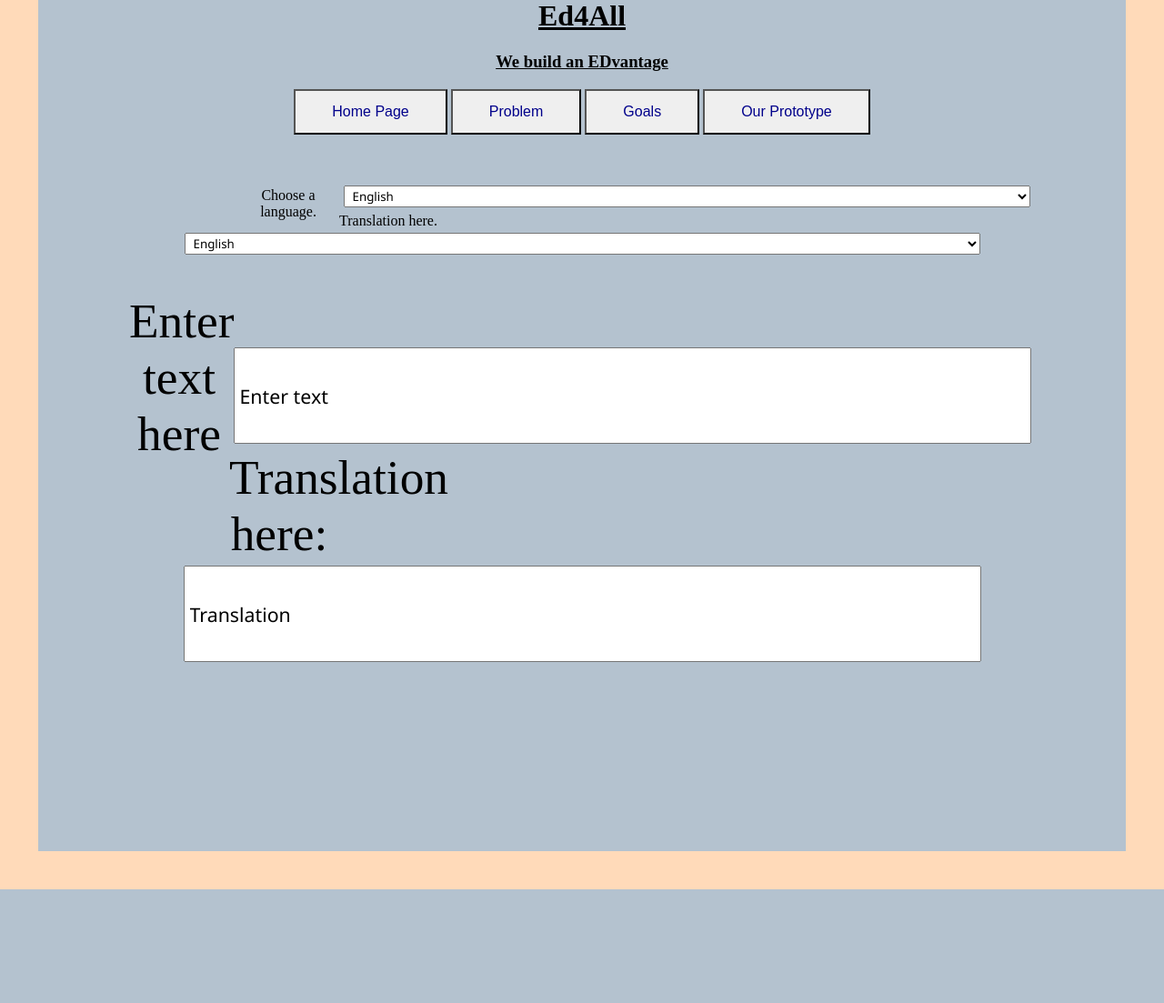
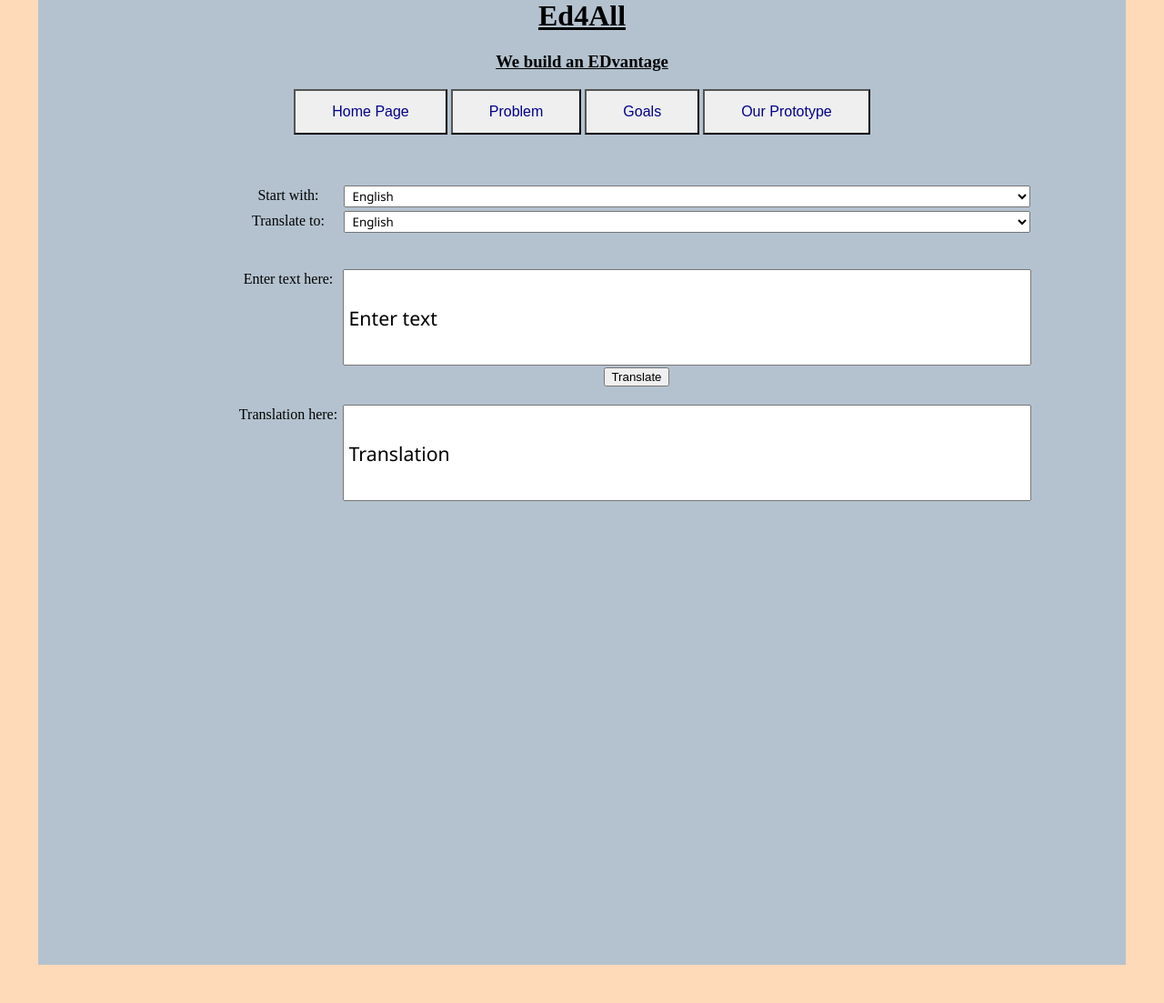
Before and after one commit to GoldenKTB/Ed4All, a Flask app: page /prototype in a window 1280 px wide. Shown: the part 268-1371 px from the top of the page at 91% size. Before the commit the page ends 1246 px from the top, so only its background shows below. Run offline with Flask 2, Linux system fonts and the light colour scheme.

Commit message:
Made stuff work

```diff
--- a/app.py
+++ b/app.py
@@ -1,5 +1,4 @@
 from flask import Flask, render_template, request
-from flask_sqlalchemy import SQLAlchemy
 from translation import english, spanish, german, mandarin, finnish
 
 app = Flask(__name__)
@@ -16,9 +15,35 @@ def problem():
 def solution():
     return render_template("Goals of solution.html")
 
-@app.route("/prototype")
+@app.route("/prototype", methods=['GET', 'POST'])
 def prototype():
-    return render_template("prototype.html")
+    if request.method == "POST":
+        select_start = request.form.get('start')
+        select_end = request.form.get('end')
+        translate = request.form.get('text_to_translate')
+        match select_start:
+            case "English":
+                result = english(select_end.lower(), translate)
+                print(result)
+                return render_template("prototype.html", data=[{"languages":"English"}, {"languages":"Spanish"}, {"languages":"Finnish"}, {"languages":"German"}, {"languages":"Mandarin"}], translation_text=result)
+
+            case "Spanish":
+                result = spanish(select_end.lower(), translate)
+                return render_template("prototype.html", data=[{"languages":"English"}, {"languages":"Spanish"}, {"languages":"Finnish"}, {"languages":"German"}, {"languages":"Mandarin"}], translation_text=result)
+
+            case "German":
+                result = german(select_end.lower(), translate)
+                return render_template("prototype.html", data=[{"languages":"English"}, {"languages":"Spanish"}, {"languages":"Finnish"}, {"languages":"German"}, {"languages":"Mandarin"}], translation_text=result)
+
+            case "Mandarin":
+                result = mandarin(select_end.lower(), translate)
+                return render_template("prototype.html", data=[{"languages":"English"}, {"languages":"Spanish"}, {"languages":"Finnish"}, {"languages":"German"}, {"languages":"Mandarin"}], translation_text=result)
+
+            case "Finnish":
+                result = finnish(select_end.lower(), translate)
+                return render_template("prototype.html", data=[{"languages":"English"}, {"languages":"Spanish"}, {"languages":"Finnish"}, {"languages":"German"}, {"languages":"Mandarin"}], translation_text=result)
+
+    return render_template("prototype.html", data=[{"languages":"English"}, {"languages":"Spanish"}, {"languages":"Finnish"}, {"languages":"German"}, {"languages":"Mandarin"}], translation_text="Translation")
 
 if __name__ == "__main__":
     app.run()
--- a/static/styles/style4.css
+++ b/static/styles/style4.css
@@ -3,16 +3,11 @@ h1, h2, h3, p2, p3 {
 }
 
 
-.form-control-2 {
-    text-align: center;
-    margin-left: 60px;
-    padding-left: 60px;
-}
-
 .form-control-1 {
     text-align: center;
     margin-left: 60px;
     padding-left: 60px;
+    width: auto;
 }
 
 .logo {
@@ -117,10 +112,12 @@ select
 }
 
 .form1 {
-  height:500px;
-  font-size:40pt;
+    text-align: center;
+    margin-left: 60px;
+    padding-left: 60px;
+    height:500px;
 }
 
 .form-text{
-  padding:15px 0;
+    padding:15px 0;
 }
--- a/templates/Goals of solution.html
+++ b/templates/Goals of solution.html
@@ -54,7 +54,7 @@
 
       <div class="acronym">
       <p style="text-align:center;"><img
-      src="{{url_for('static',filename='photos/Ed4All Acronym.jpg')}}
+      src="{{url_for('static',filename='photos/Ed4All Acronym.jpg')}}"
       alt="An acronym for the project Ed4All. E -  Education and a, D - Differentiated Instruction, 4, A - An Adaptive learning environment, L - Literate world and, L- Learning while enjoying"
       width="500px"
       height="300px"
--- a/templates/problem.html
+++ b/templates/problem.html
@@ -15,7 +15,7 @@
   <body>
     <div class="logo">
       <img class="Image Image1"
-       src="{{url_for('static',filename='photos/Ed4All.png')}}
+       src="{{url_for('static',filename='photos/Ed4All.png')}}"
       alt="The logo of our project - Ed4All"
       width="50px"
       height="50px">
@@ -43,7 +43,7 @@
 
     <div class="resource">
       <p style="text-align:center;"><img
-    src="{{url_for('static',filename='photos/Inadequate resources pic.jpg')}}
+    src="{{url_for('static',filename='photos/Inadequate resources pic.jpg')}}"
     alt="A picture of Inedaquate resources to provide access to learning."
     width="200px"
     height="160px"
@@ -52,7 +52,7 @@
 
     <div class="text">
     <h3>
-      Some of the reasons for an increase in <b>Language Barriers</b> is an inadequate amount of resources and lack of access to <b>Technology</b>.
+      Some of the reasons for an increase in <b>language barriers</b> is an inadequate amount of resources and lack of access to <b>Technology</b>.
     </h3>
     </div>
   </div> <br>
--- a/templates/prototype.html
+++ b/templates/prototype.html
@@ -35,63 +35,42 @@
      <br>
 
      <div style="text-align:center">
-
       <div class="form-control-1">
         <label for="Language" id="Languages">
-            Choose a language.
+            Start with:
+        </label>
+        <div style="text-align:center"></div>
+
+      <form method="POST" action="{{ url_for('prototype') }}">
+        <select name="start" id="role">
+          {% for lang in data %}
+          <option value="{{ lang.languages }}">{{ lang.languages }}</option>
+          {% endfor %}
+        </select>
+
+        <label for="Language" id="Languages">
+          Translate to:
         </label>
 
-
-        <div style="text-align:center"></div>
-
-        <!-- Dropdown options -->
-        <select name="role" id="role">
-            <option value="English">English</option>
-            <option value="Spanish">Spanish</option>
-            <option value="Finnish">Finnish</option>
-            <option value="German">German</option>
-            <option value="Mandarin">Mandarin</option>
-        </select>
+        <select name="end" id="role">
+          {% for lang in data %}
+          <option value="{{ lang.languages }}">{{ lang.languages }}</option>
+          {% endfor %}
+        </select><br>
+        <br>
+        <br>
+        <label for="text_to_translate">Enter text here:</label>
+        <input type="text" name="text_to_translate" value="Enter text" size="40px" style="font-size:16pt; height: 100px;"><br>
+        <button type="submit">Translate</button><br><br>
+      </form>
     </div>
 
-    <div style="text-align:center">
-
-    <div class="form-control-2">
-        <label for="Translation" id="Translation">
-            Translation here.
-        </label>
-      </div>
-      </div>
-    </div>
-
-    <div style="text-align:center">
-
-        <!-- Dropdown options -->
-        <select name="name" id="role">
-            <option value="English">English</option>
-            <option value="Spanish">Spanish</option>
-            <option value="Finnish">Finnish</option>
-            <option value="German">German</option>
-            <option value="Mandarin">Mandarin</option>
-        </select>
-    </div>
-    <br>
-    <br>
-
-    <div style="text-align:center">
-
-        <div style="text-align:center">
 
     <form class="Form form1">
-        <label for="fname">Enter text here</label><br>
-        <input type="text" id="fname" name="fname" value="Enter text" size="40px" style="font-size:16pt; height: 100px;"><br>
-        <label for="lname">Translation here:</label><br>
-        <input type="text" id="lname" name="lname" value="Translation" size="40px" style="font-size:16pt; height: 100px;"><br>
+        <label for="translated_text">Translation here:</label>
+        <input type="text" name="translated_text" value="{{translation_text|join('')}}" size="40px" style="font-size:16pt; height: 100px;"><br>
       </form>
       </div>
-
-
-
 
   <br>
 
```
Also changed, not shown: templates/index.html (+4 -4 lines), static/styles/style.css (line endings or trailing spaces).
